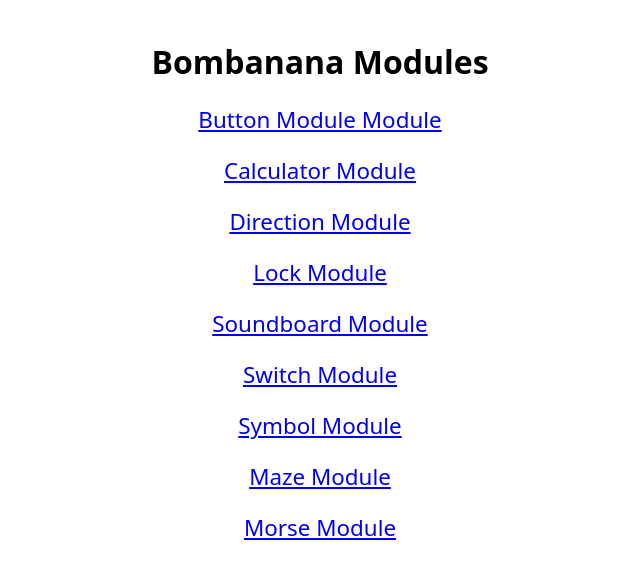
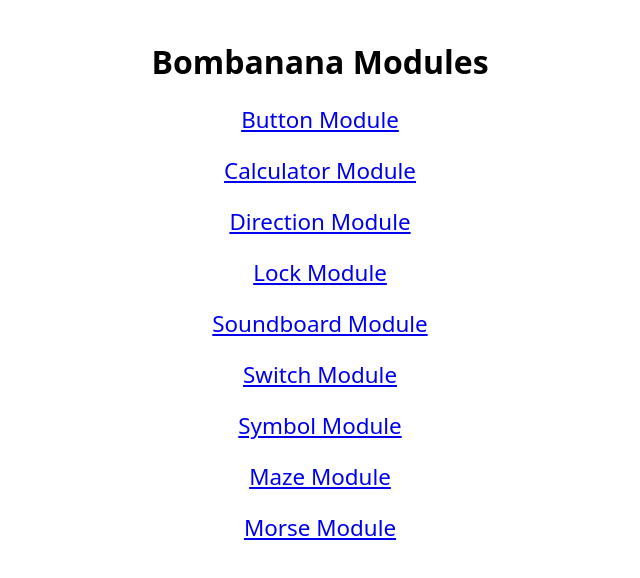
Before and after one commit to VitalsBat/bombanana-modules, a plain HTML site: page index.html in a window 1280 px wide. Shown: the whole page, without its empty margins (320-960 px from the left). Drawn offline with Linux system fonts and the light colour scheme.

Commit message:
Update index.html

```diff
--- a/index.html
+++ b/index.html
@@ -10,7 +10,7 @@
 </head>
 <body>
   <h1>Bombanana Modules</h1>
-  <a href="calculator/">Button Module Module</a>
+  <a href="button/">Button Module</a>
   <a href="calculator/">Calculator Module</a>
   <a href="direction/">Direction Module</a>
   <a href="lock/">Lock Module</a>
```
